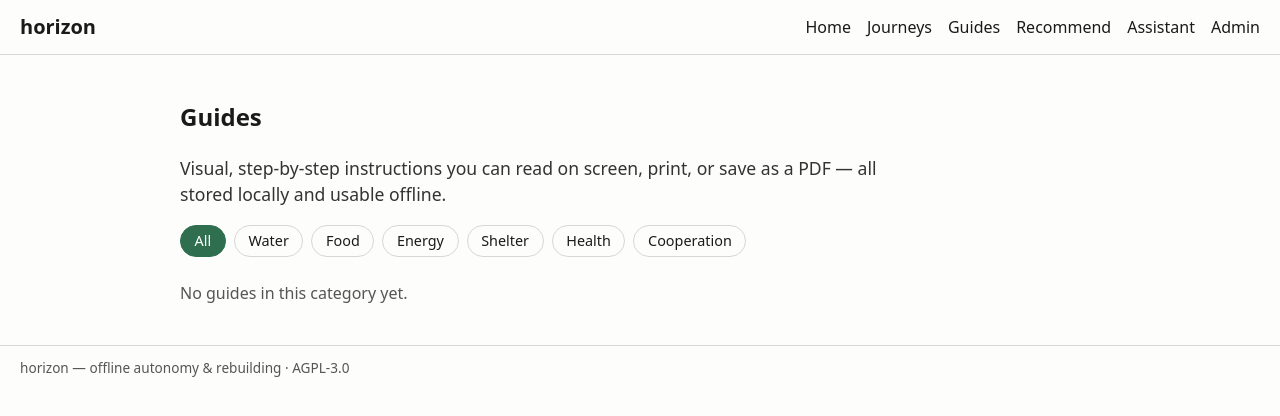
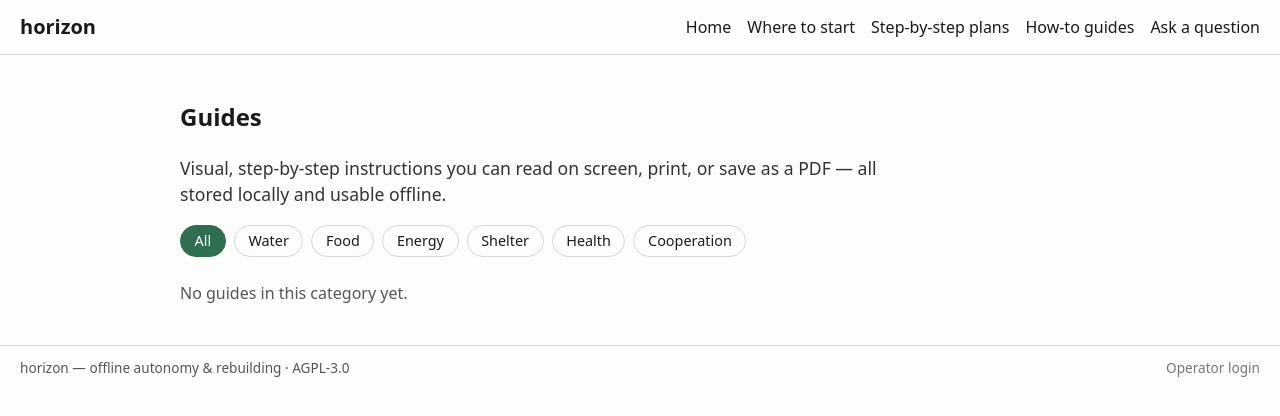
Before and after one commit to richardkfm/horizon, a FastAPI app: page /guides in a window 1280 px wide. Shown: the top 416 px of the page. Run offline with FastAPI, Linux system fonts and the light colour scheme; data that the repository does not hold is empty; parts of the project's set-up code (start-up, migrations or seed data) failed here and were passed over.

Commit message:
Use plain-language nav labels and move admin out of public header
Rename the header links to task-oriented phrasing a non-technical
visitor understands (Where to start, Step-by-step plans, How-to guides,
Ask a question) and remove the Admin link from the public nav so
visitors are not steered toward a login they have no use for. Operators
reach the admin area via a discreet Operator login link in the footer.
Let the nav wrap on narrow screens.

Co-Authored-By: Claude Opus 4.8 <noreply@anthropic.com>
Claude-Session: https://claude.ai/code/session_01WqkVRhJbDBttxoshkwEU2T

```diff
--- a/src/horizon/web/static/app.css
+++ b/src/horizon/web/static/app.css
@@ -33,9 +33,11 @@ body {
   font-size: 0.85rem;
   color: #555;
 }
+.footer-admin { margin-left: auto; color: #777; text-decoration: none; }
+.footer-admin:hover { text-decoration: underline; }
 
 .brand { font-weight: 700; font-size: 1.25rem; color: var(--accent); text-decoration: none; }
-.site-header nav { display: flex; gap: 1rem; margin-left: auto; }
+.site-header nav { display: flex; flex-wrap: wrap; gap: 0.5rem 1rem; margin-left: auto; }
 .site-header a { color: var(--fg); text-decoration: none; }
 .site-header a:hover { text-decoration: underline; }
 
--- a/src/horizon/web/templates/base.html
+++ b/src/horizon/web/templates/base.html
@@ -22,11 +22,10 @@
     <a class="brand" href="/">horizon</a>
     <nav>
       <a href="/">Home</a>
-      <a href="/journeys">Journeys</a>
-      <a href="/guides">Guides</a>
-      <a href="/recommend">Recommend</a>
-      <a href="/assistant">Assistant</a>
-      <a href="/admin">Admin</a>
+      <a href="/recommend">Where to start</a>
+      <a href="/journeys">Step-by-step plans</a>
+      <a href="/guides">How-to guides</a>
+      <a href="/assistant">Ask a question</a>
     </nav>
   </header>
   <main class="content">
@@ -34,6 +33,7 @@
   </main>
   <footer class="site-footer">
     <span>horizon — offline autonomy &amp; rebuilding · AGPL-3.0</span>
+    <a class="footer-admin no-print" href="/admin">Operator login</a>
   </footer>
 </body>
 </html>
```
